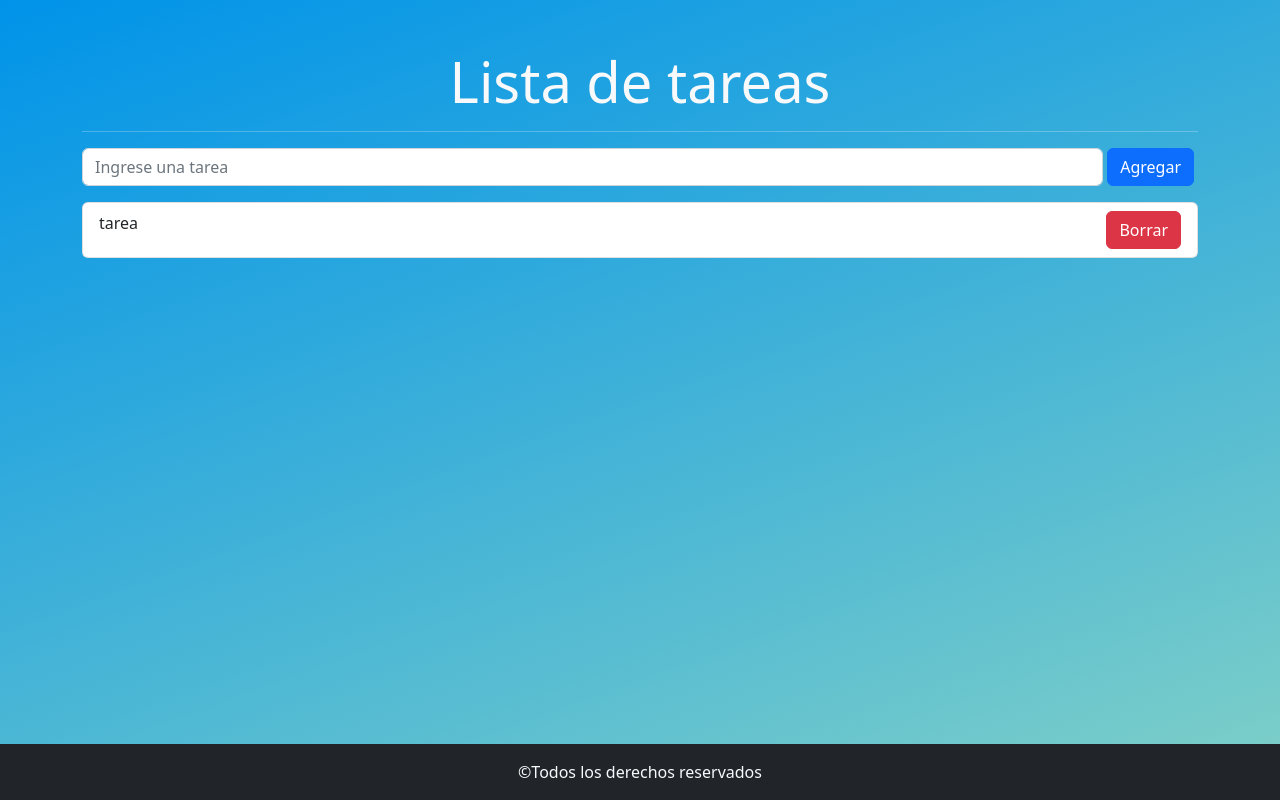
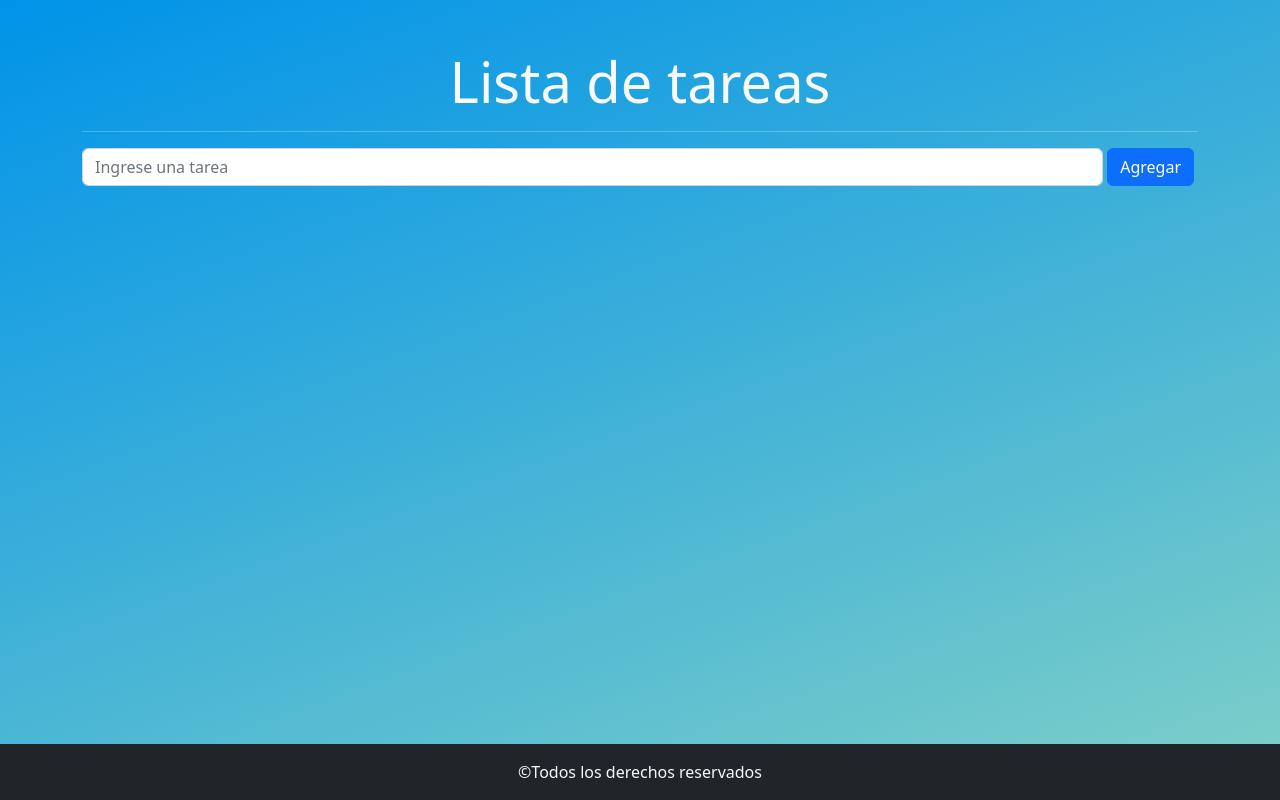
Before and after one commit to Fedreric/practicoReact-4, a React (Vite) app: page / in a window 1280 px wide. Built offline with nearby package versions, Linux system fonts and the light colour scheme.

Commit message:
Creamos un LI por cada item agragado al array con una key

```diff
--- a/src/components/Formulario.jsx
+++ b/src/components/Formulario.jsx
@@ -10,6 +10,7 @@ const Formulario = () => {
       e.preventDefault();
       //crea un nuevo array con los datos que ya posee y agrega uno nuevo al final
       setTareas([...tareas,tarea])
+      //limpia el input
       setTarea('');
     }
   return (
@@ -22,7 +23,7 @@ const Formulario = () => {
         </Button>
         </Form.Group>
       </Form>
-      <ListaTareas></ListaTareas>
+      <ListaTareas tareas={tareas}></ListaTareas>
     </section>
   );
 };
--- a/src/components/ListaTareas.jsx
+++ b/src/components/ListaTareas.jsx
@@ -1,11 +1,14 @@
 import ListGroup from 'react-bootstrap/ListGroup';
 import ItemTarea from './ItemTarea';
 
-const ListaTareas = () => {
+const ListaTareas = ({tareas}) => {
   return (
     <div>
       <ListGroup>
-        <ItemTarea></ItemTarea>
+        {
+          tareas.map((tarea,indice)=><ItemTarea key={indice}/>)
+        }
+
       </ListGroup>
     </div>
   );
```
